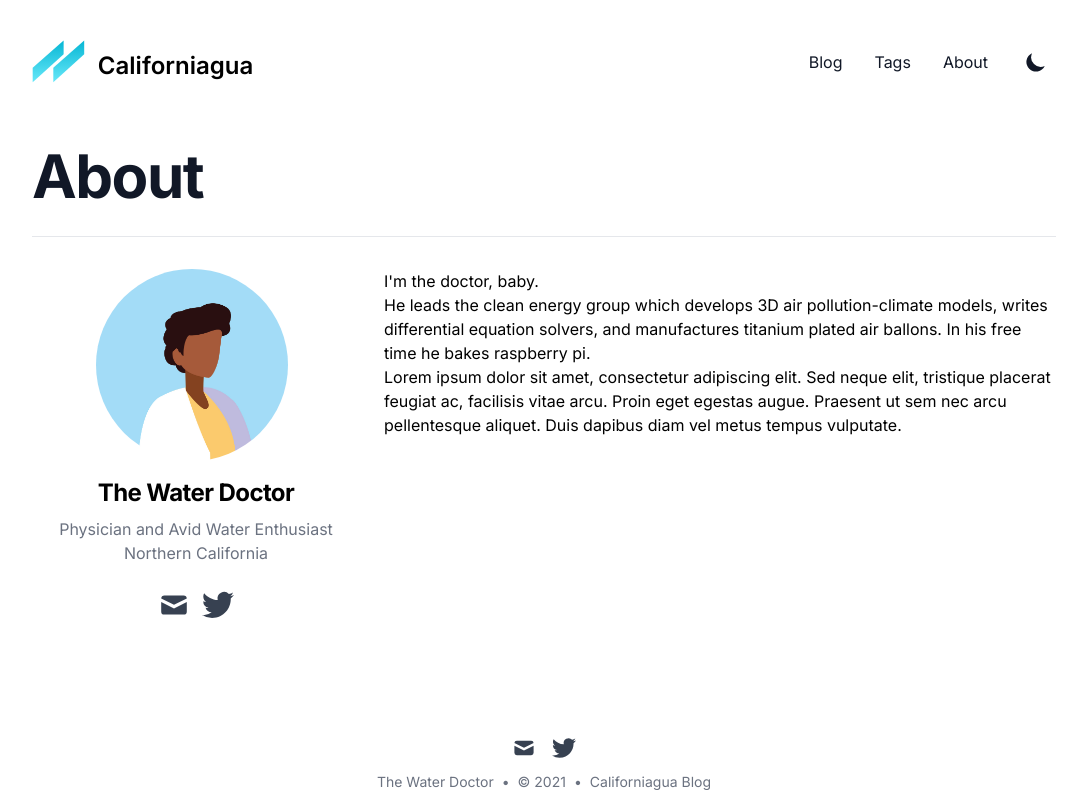
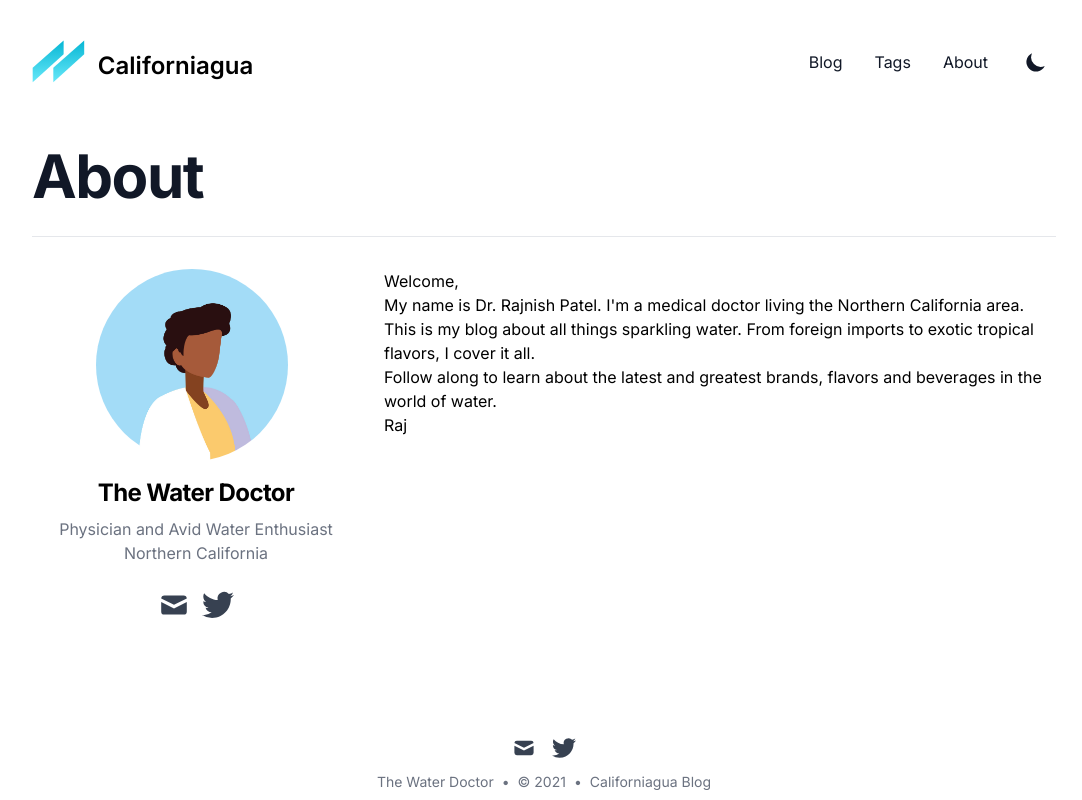
Before and after one commit to californiagua/blog, a Next.js app: page /about in a window 1280 px wide. Shown: the whole page, without its empty margins (96-1178 px from the left). Built offline with nearby package versions, Linux system fonts and the light colour scheme; what @tailwindcss/typography would draw is missing.

Commit message:
updated about.js

```diff
--- a/data/siteMetadata.json
+++ b/data/siteMetadata.json
@@ -10,7 +10,7 @@
   "socialBanner": "/static/images/twitter-card.png",
   "email": "californiagua@gmail.com",
   "github": "https://github.com",
-  "twitter": "https://twitter.com/Twitter",
+  "twitter": "https://twitter.com/californiagua",
   "facebook": "https://facebook.com",
   "youtube": "https://youtube.com",
   "linkedin": "https://www.linkedin.com",
--- a/pages/about.js
+++ b/pages/about.js
@@ -22,7 +22,9 @@ export default function About() {
             <h3 className="pt-4 pb-2 text-2xl font-bold leading-8 tracking-tight">
               {siteMetadata.author}
             </h3>
-            <div className="text-gray-500 dark:text-gray-400">Physician and Avid Water Enthusiast</div>
+            <div className="text-gray-500 dark:text-gray-400">
+              Physician and Avid Water Enthusiast
+            </div>
             <div className="text-gray-500 dark:text-gray-400">Northern California</div>
             <div className="flex pt-6 space-x-3">
               <SocialIcon kind="mail" href={`mailto:${siteMetadata.email}`} />
@@ -30,19 +32,17 @@ export default function About() {
             </div>
           </div>
           <div className="pt-8 pb-8 prose dark:prose-dark max-w-none xl:col-span-2">
+            <p>Welcome,</p>
             <p>
-              I'm the doctor, baby.
+              My name is Dr. Rajnish Patel. I'm a medical doctor living the Northern California
+              area. This is my blog about all things sparkling water. From foreign imports to exotic
+              tropical flavors, I cover it all.
             </p>
             <p>
-              He leads the clean energy group which develops 3D air pollution-climate models, writes
-              differential equation solvers, and manufactures titanium plated air ballons. In his
-              free time he bakes raspberry pi.
+              Follow along to learn about the latest and greatest brands, flavors and beverages in
+              the world of water.
             </p>
-            <p>
-              Lorem ipsum dolor sit amet, consectetur adipiscing elit. Sed neque elit, tristique
-              placerat feugiat ac, facilisis vitae arcu. Proin eget egestas augue. Praesent ut sem
-              nec arcu pellentesque aliquet. Duis dapibus diam vel metus tempus vulputate.
-            </p>
+            <p>Raj</p>
           </div>
         </div>
       </div>
```
